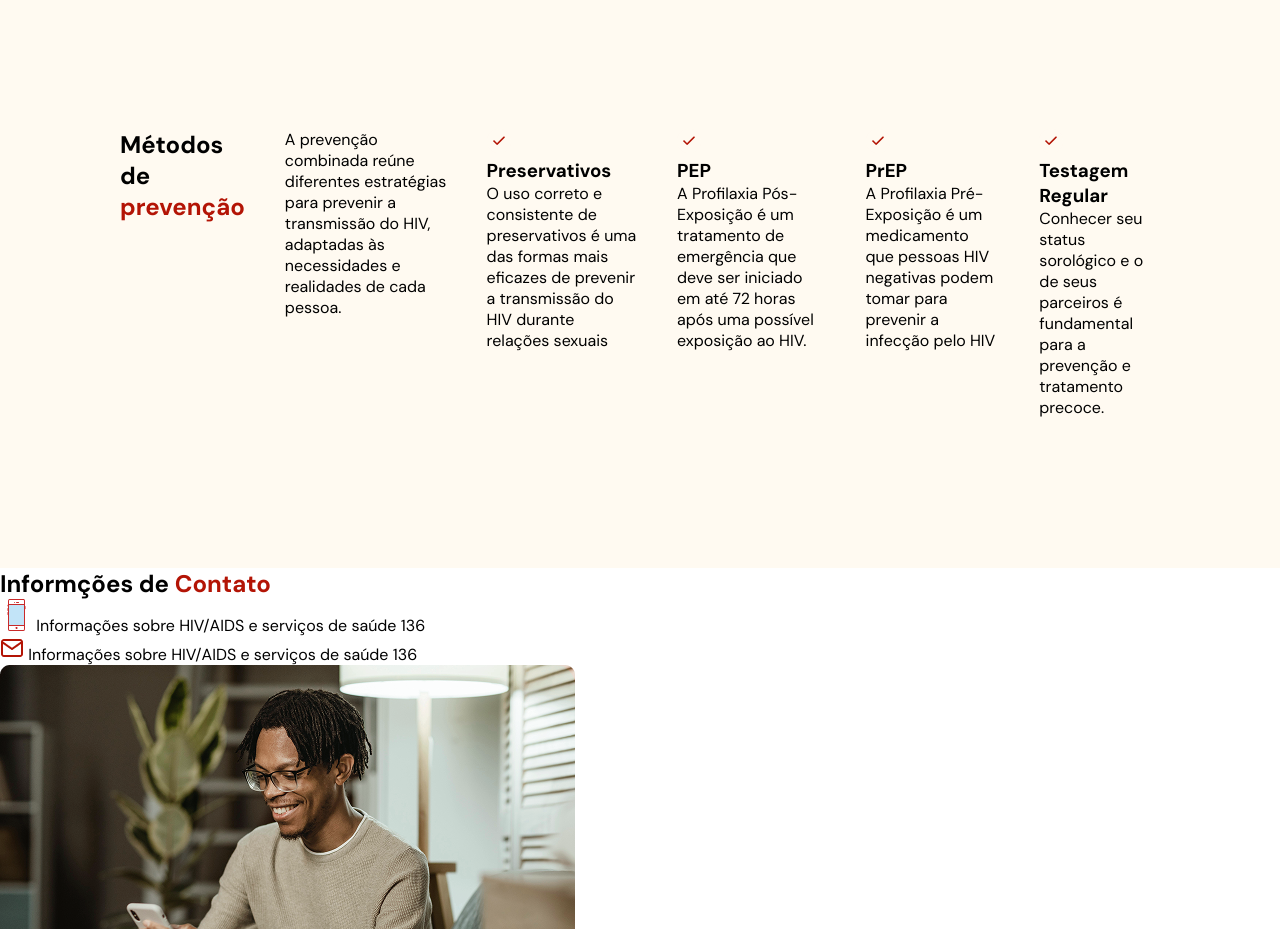
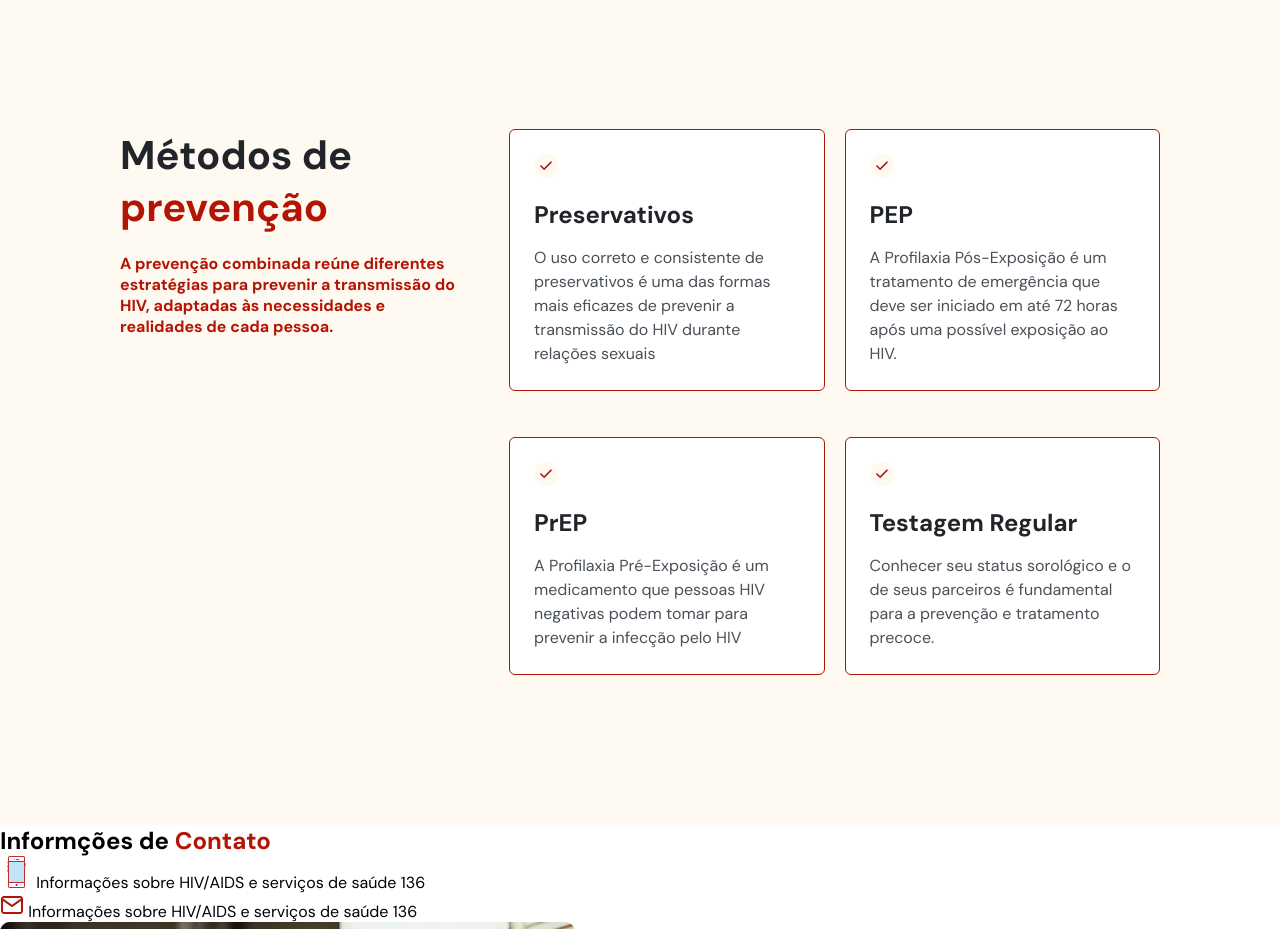
Before and after one commit to Antonio-Bezerra/Viva-TRILHAS-INOVA, a plain HTML site: page index.html in a window 1280 px wide. Shown: the part 2560-3489 px from the top of the page. Drawn offline with Linux system fonts and the light colour scheme.

Commit message:
class da quinta parte

```diff
--- a/index.html
+++ b/index.html
@@ -153,11 +153,14 @@
         </section>
 
         <section class="conteudo-quinto">
+            <div class="conteudo-quinto-div-1">
                 <h2 id="prevencao">Métodos de <strong>prevenção</strong></h2>
-            <p>
+                <p class="conteudo-quinto-paragrafo">
                     A prevenção combinada reúne diferentes estratégias para prevenir a transmissão do HIV, adaptadas às necessidades e realidades de cada pessoa.
                 </p>
-            <div>
+            </div>
+            <div class="conteudo-quinto-div-2">
+                <div class="conteudo-quinto-divs-3">
                     <img src="./img/Group 3.png" alt="" >
                     <h3>Preservativos</h3>
                     <p>
@@ -165,7 +168,7 @@
                     </p>
                 </div>
 
-            <div>
+                <div class="conteudo-quinto-divs-3">
                     <img src="./img/Group 3.png" alt="" >
                     <h3>PEP</h3>
                     <p>
@@ -173,7 +176,7 @@
                     </p>
                 </div>
 
-            <div>
+                <div class="conteudo-quinto-divs-3">
                     <img src="./img/Group 3.png" alt="" >
                     <h3>PrEP</h3>
                     <p>
@@ -181,12 +184,13 @@
                     </p>
                 </div>
 
-            <div>
+                <div class="conteudo-quinto-divs-3">
                     <img src="./img/Group 3.png" alt="" >
                     <h3>Testagem Regular</h3>
                     <p>
                         Conhecer seu status sorológico e o de seus parceiros é fundamental para a prevenção e tratamento precoce.
                     </p>
+                </div>
             </div>
         </section>
 
```
Lines whose indentation alone changed are shown as unchanged.
